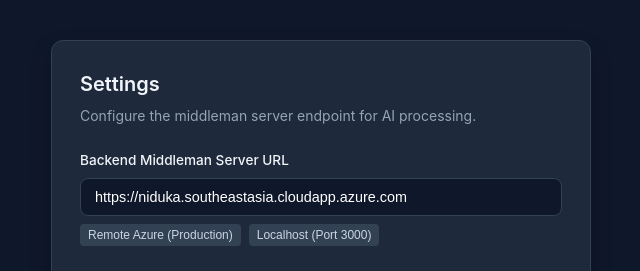
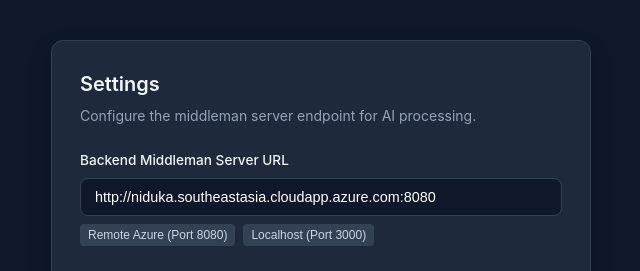
Before and after one commit to npaw2005/lmao, a browser extension: page extension/options.html in a window 1280 px wide. Shown: the top 271 px of the page, 319-959 px from the left. Drawn offline with Linux system fonts and the light colour scheme.

Commit message:
chore(extension): Set default server URL to remote port 8080

```diff
--- a/extension/background.js
+++ b/extension/background.js
@@ -3,7 +3,7 @@
 // Handles activation, script injection, and API forwarding (exempt from CORS)
 // =========================================================================
 
-const DEFAULT_SERVER_URL = 'https://niduka.southeastasia.cloudapp.azure.com';
+const DEFAULT_SERVER_URL = 'http://niduka.southeastasia.cloudapp.azure.com:8080';
 
 // Handle toolbar extension icon click
 chrome.action.onClicked.addListener(async (tab) => {
--- a/extension/options.html
+++ b/extension/options.html
@@ -180,9 +180,9 @@
 
     <div class="field">
       <label for="serverUrl">Backend Middleman Server URL</label>
-      <input type="text" id="serverUrl" placeholder="https://niduka.southeastasia.cloudapp.azure.com" spellcheck="false">
+      <input type="text" id="serverUrl" placeholder="http://niduka.southeastasia.cloudapp.azure.com:8080" spellcheck="false">
       <div class="presets">
-        <button type="button" class="btn-preset" id="presetAzure">Remote Azure (Production)</button>
+        <button type="button" class="btn-preset" id="presetAzure">Remote Azure (Port 8080)</button>
         <button type="button" class="btn-preset" id="presetLocal">Localhost (Port 3000)</button>
       </div>
     </div>
--- a/extension/options.js
+++ b/extension/options.js
@@ -1,6 +1,6 @@
 'use strict';
 
-const DEFAULT_SERVER_URL = 'https://niduka.southeastasia.cloudapp.azure.com';
+const DEFAULT_SERVER_URL = 'http://niduka.southeastasia.cloudapp.azure.com:8080';
 
 const serverUrlInput = document.getElementById('serverUrl');
 const saveBtn = document.getElementById('saveBtn');
@@ -17,7 +17,7 @@ document.addEventListener('DOMContentLoaded', async () => {
 
 // Quick preset buttons
 presetAzure.addEventListener('click', () => {
-  serverUrlInput.value = 'https://niduka.southeastasia.cloudapp.azure.com';
+  serverUrlInput.value = 'http://niduka.southeastasia.cloudapp.azure.com:8080';
 });
 
 presetLocal.addEventListener('click', () => {
```
